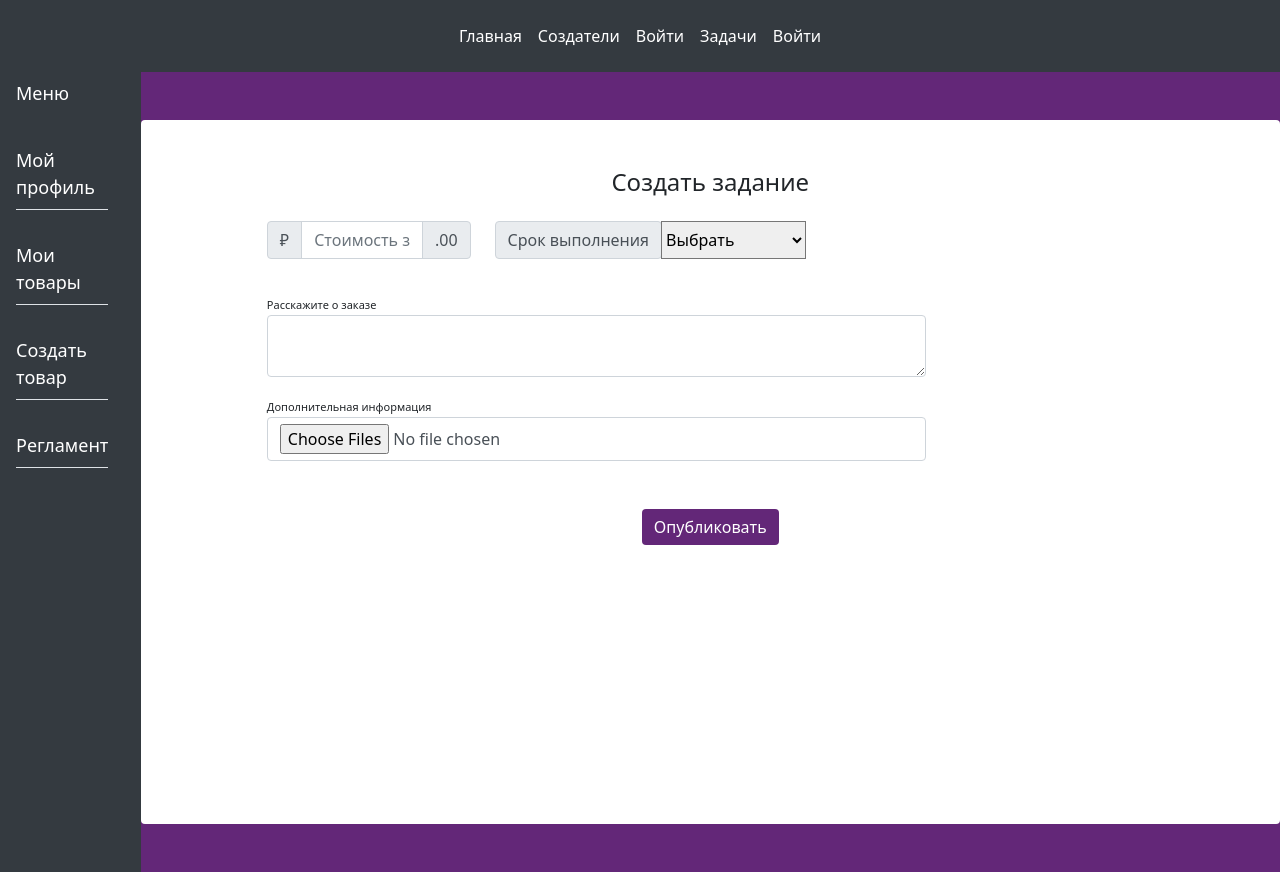
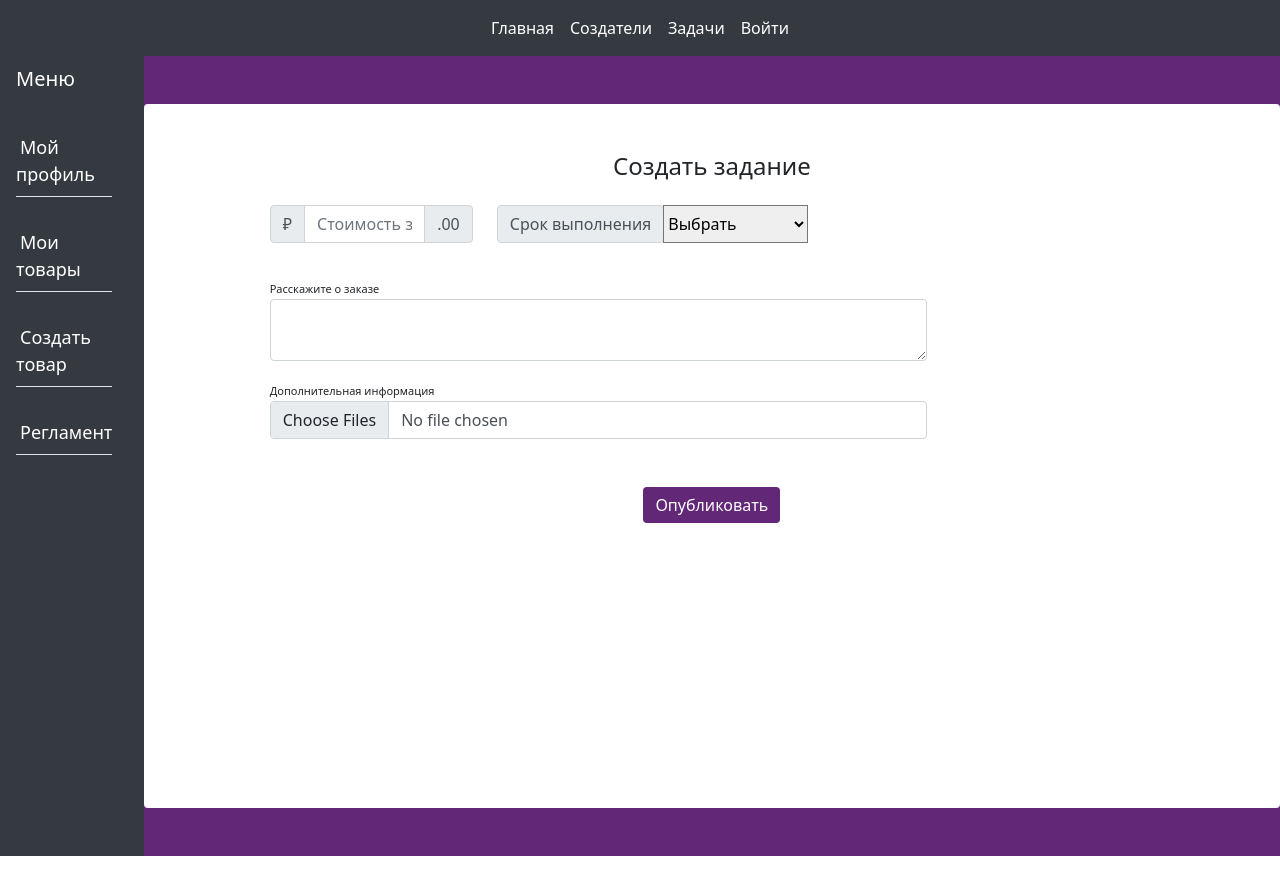
Before and after one commit to DegtyarevEvgeniy/BeFreela, a Django app: page /becomeCreator/ in a window 1280 px wide. Run offline with Django 4.2, Linux system fonts and the light colour scheme; some libraries are stand-ins or nearby versions.

Commit message:
MEGA FIX MENU -- CHECK POINT

```diff
--- a/bizopt/BO/templates/base.html
+++ b/bizopt/BO/templates/base.html
@@ -1,12 +1,36 @@
 <!DOCTYPE html>
 <html lang="en">
-
 <head>
     <meta charset="UTF-8">
     <title>{{ title }}</title>
-    <link href='https://cdn.jsdelivr.net/npm/bootstrap@5.0.0-alpha1/dist/css/bootstrap.min.css' rel='stylesheet'>
+    <link href="https://cdn.jsdelivr.net/npm/bootstrap@5.1.3/dist/css/bootstrap.min.css" rel="stylesheet"
+          integrity="sha384-1BmE4kWBq78iYhFldvKuhfTAU6auU8tT94WrHftjDbrCEXSU1oBoqyl2QvZ6jIW3" crossorigin="anonymous">
 
-<style>
+
+</head>
+<body>
+
+<nav class="navbar navbar-expand-lg navbar-dark bg-dark">
+    <div class="container-fluid">
+        <button class="navbar-toggler" type="button" data-bs-toggle="collapse" data-bs-target="#navbarNav"
+                aria-controls="navbarNav" aria-expanded="false" aria-label="Toggle navigation">
+            <span class="navbar-toggler-icon"></span>
+        </button>
+        <div class="collapse navbar-collapse justify-content-center" id="navbarNav">
+            <ul class="navbar-nav">
+
+                {% include "menu.html" %}
+              </ul>
+            </div>
+          </div>
+        </nav>
+
+
+        {% block content %}
+        {% endblock %}
+
+<style type="text/css">
+
     .main_header {
         padding-left: 30%;
         font-size: 60px;
@@ -26,34 +50,10 @@
     .text {
         width: 40%;
     }
+
 </style>
-
-</head>
-
-<body>
-    <nav class="navbar navbar-expand-lg navbar-dark bg-dark">
-        <div class="container-fluid">
-            <button class="navbar-toggler" type="button" data-bs-toggle="collapse" data-bs-target="#navbarNav"
-                aria-controls="navbarNav" aria-expanded="false" aria-label="Toggle navigation">
-                <span class="navbar-toggler-icon"></span>
-            </button>
-            <div class="collapse navbar-collapse justify-content-center" id="navbarNav">
-                <ul class="navbar-nav">
-
-                {% include "menu.html" %}
-              </ul>
-            </div>
-          </div>
-        </nav>
-
-
-        {% block content %}
-        {% endblock %}
-
-
-
-    <script type='text/javascript'
-        src='https://cdn.jsdelivr.net/npm/bootstrap@5.0.0-alpha1/dist/js/bootstrap.bundle.min.js'></script>
+<script src="https://cdn.jsdelivr.net/npm/bootstrap@5.1.3/dist/js/bootstrap.bundle.min.js"
+        integrity="sha384-ka7Sk0Gln4gmtz2MlQnikT1wXgYsOg+OMhuP+IlRH9sENBO0LRn5q+8nbTov4+1p"
+        crossorigin="anonymous"></script>
 </body>
-
 </html>
--- a/bizopt/BO/templates/edit.html
+++ b/bizopt/BO/templates/edit.html
@@ -1,4 +1,4 @@
-{% extends "menu.html" %}
+{% extends "base.html" %}
 
 {% block content %}
 
@@ -155,6 +155,6 @@
             document.getElementById('creator').style.display = 'inline-block';
         }
     }
-</script
+</script>
 </html>
 {% endblock %}
--- a/bizopt/BO/templates/menu.html
+++ b/bizopt/BO/templates/menu.html
@@ -1,46 +1,4 @@
-<!DOCTYPE html>
-<html lang="en">
-
-<head>
-    <meta charset="UTF-8">
-    <title>{{ title }}</title>
-    <link href='https://cdn.jsdelivr.net/npm/bootstrap@5.0.0-alpha1/dist/css/bootstrap.min.css' rel='stylesheet'>
-
-<style>
-    .main_header {
-        padding-left: 30%;
-        font-size: 60px;
-    }
-
-    body {
-        width: 100vw;
-        height: 100vh;
-
-    }
-
-    .margin {
-        margin-left: 15%;
-        margin-bottom: 20px;
-    }
-
-    .text {
-        width: 40%;
-    }
-</style>
-
-</head>
-
-<body>
-    <nav class="navbar navbar-expand-lg navbar-dark bg-dark">
-        <div class="container-fluid">
-            <button class="navbar-toggler" type="button" data-bs-toggle="collapse" data-bs-target="#navbarNav"
-                aria-controls="navbarNav" aria-expanded="false" aria-label="Toggle navigation">
-                <span class="navbar-toggler-icon"></span>
-            </button>
-            <div class="collapse navbar-collapse justify-content-center" id="navbarNav">
-                <ul class="navbar-nav">
-
-                    {% for item in menu %}
+{% for item in menu %}
                     {% if item.text != "Профиль" %}
 
                     <li class="nav-item">
@@ -76,37 +34,3 @@
 
                     {% endif %}
                     {% endfor %}
-
-                    {## кнопка войти#}
-                    {#<a href="#" class="btn">Войти</a>#}
-                </ul>
-            </div>
-        </div>
-    </nav>
-
-
-    {% block content %}
-    {% endblock %}
-
-
-    <script type='text/javascript'
-        src='https://cdn.jsdelivr.net/npm/bootstrap@5.0.0-alpha1/dist/js/bootstrap.bundle.min.js'></script>
-    </script>
-</body>
-
-</html>
-
-{#<style>#}
-{##}
-{#    .btn{#}
-{#        margin: 0 auto;#}
-{#        transition: 0.5s;#}
-{#        font-size: 20px;#}
-{#        font-family: monospace;#}
-{#        color: #fff;#}
-{#    }#}
-{#    .btn:hover{#}
-{#        background-color: white;#}
-{#        color: #000;#}
-{#    }#}
-{#</style>#}
--- a/bizopt/BO/views.py
+++ b/bizopt/BO/views.py
@@ -16,14 +16,14 @@
             {'position': 'out', 'link': '/', 'text': 'Главная'},
             {'position': 'out', 'link': '/creators/', 'text': 'Создатели'},
             # {'position': 'out', 'link': '/employers/', 'text': 'Предприниматели'},
-            {'position': 'mid', 'link': 'accounts/login/', 'text': 'Войти'},
+            # {'position': 'mid', 'link': 'accounts/login/', 'text': 'Войти'},
             {'position': 'out', 'link': '/tasks/', 'text': 'Задачи'},
             {'position': 'out', 'link': '', 'text': 'Профиль'},
             {'position': 'in', 'link': '', 'text': 'Ваши задачи'},
             {'position': 'in', 'link': '', 'text': 'Заказы'},
             {'position': 'in', 'link': 'edit/', 'text': 'Настройки профиля'},
             {'position': 'in', 'link': '', 'text': 'Криейтерам'},
-            {'position': 'in', 'link': '', 'text': 'Выйти'},
+
         ]
     }
     return context
@@ -46,6 +46,17 @@
 def creators_page(request):
     context = gen_menu()
     return render(request, 'creators.html', context)
+
+
+def baseResumeCard_page(request):
+    context = gen_menu()
+    return context
+
+
+def baseProductCard_page(request):
+    context = gen_menu()
+    return context
+
 
 
 def becomeCreator_page(request):
--- a/bizopt/bizopt/settings.py
+++ b/bizopt/bizopt/settings.py
@@ -123,6 +123,7 @@
 
 STATIC_URL = '/static/'
 LOGOUT_REDIRECT_URL = '/'
+LOGIN_REDIRECT_URL = '/'
 
 # Default primary key field type
 # https://docs.djangoproject.com/en/4.0/ref/settings/#default-auto-field
--- a/bizopt/bizopt/urls.py
+++ b/bizopt/bizopt/urls.py
@@ -24,10 +24,12 @@
     path('accounts/', include('django.contrib.auth.urls')),
     path('logout/', authViews.LogoutView.as_view(), name='logout'),
     path('', views.index_page),
-    path('edit/', views.edit_profile),
+    path('edit/<str:name>', views.edit_profile),
     path('tasks/', views.tasks_page),
     # path('employers/', views.employers_page),
     path('creators/', views.creators_page),
     path('signin/', views.register, name='signin'),
     path('becomeCreator/', views.becomeCreator_page),
+    path('creators/baseResumeCard/', views.baseResumeCard_page),
+    path('creators/baseProductCard/', views.baseProductCard_page),
 ]
```
Also changed, not shown: bizopt/BO/templates/creators.html (+20 -6 lines), bizopt/db.sqlite3.
